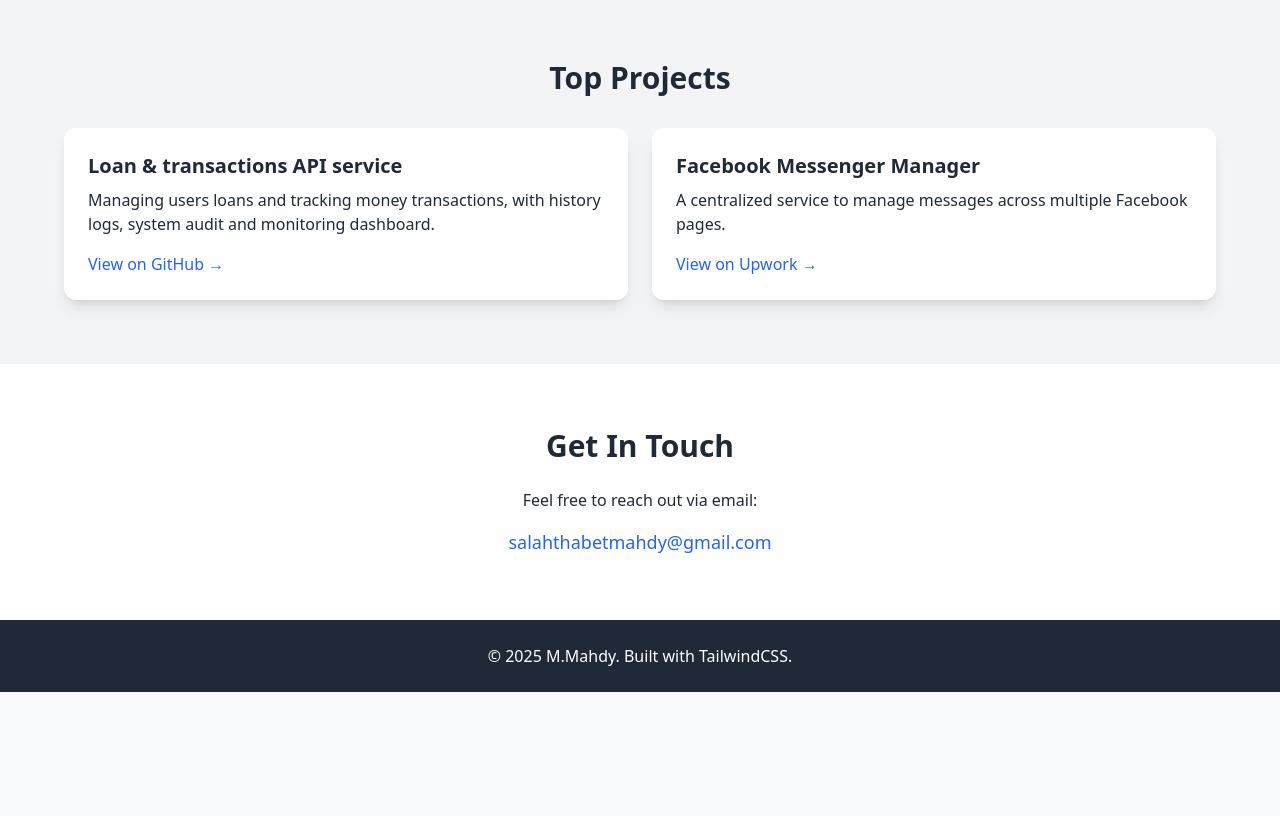
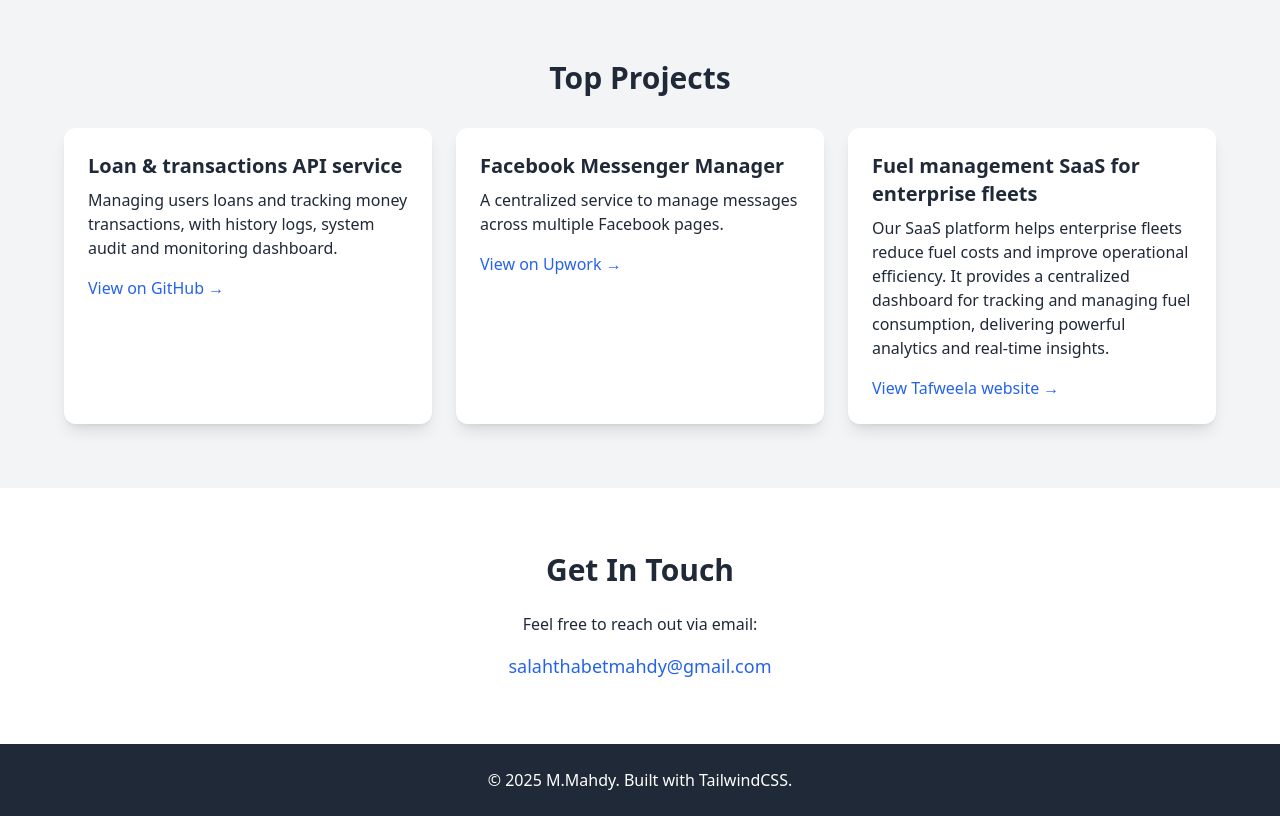
Before and after one commit to mahdyyy93/portfolio, a plain HTML site: page index.html in a window 1280 px wide. Shown: the part 1100-1916 px from the top of the page. Before the commit the page ends 1792 px from the top, so only its background shows below. Drawn offline with nearby package versions, Linux system fonts and the light colour scheme.

Commit message:
add tafweela to projects

```diff
--- a/index.html
+++ b/index.html
@@ -72,7 +72,7 @@
 
       <section class="py-16 px-6 bg-gray-100">
         <h2 class="text-3xl font-semibold text-center mb-8">Top Projects</h2>
-        <div class="grid md:grid-cols-2 gap-6 max-w-6xl mx-auto">
+        <div class="grid md:grid-cols-3 gap-6 max-w-6xl mx-auto">
 
           <div class="bg-white shadow-lg rounded-xl p-6">
             <h3 class="text-xl font-bold mb-2">Loan & transactions API service</h3>
@@ -88,6 +88,15 @@
             </p>
             <a href="https://www.upwork.com/freelancers/~011aa1a62db1f628cc" target="_blank"
               class="text-blue-600 hover:underline">View on Upwork →</a>
+          </div>
+
+          <div class="bg-white shadow-lg rounded-xl p-6">
+            <h3 class="text-xl font-bold mb-2">Fuel management SaaS for enterprise fleets</h3>
+            <p class="mb-4">
+                Our SaaS platform helps enterprise fleets reduce fuel costs and improve operational efficiency. It provides a centralized dashboard for tracking and managing fuel consumption, delivering powerful analytics and real-time insights.
+            </p>
+            <a href="https://enterprise.tafweela.com/" target="_blank"
+              class="text-blue-600 hover:underline">View Tafweela website →</a>
           </div>
         </div>
       </section>
```
